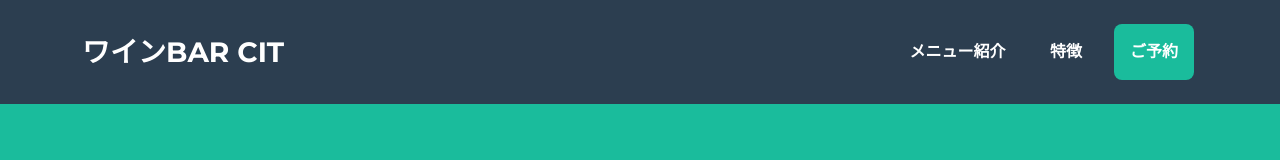
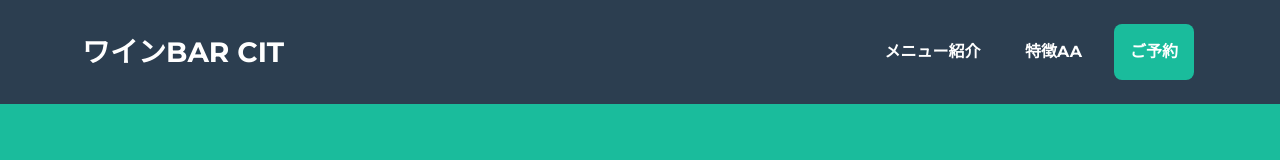
Before and after one commit to hosoyakaito/dedjidon1, a plain HTML site: page index.html in a window 1280 px wide. Shown: the top 160 px of the page. Drawn offline with nearby package versions, Linux system fonts and the light colour scheme.

Commit message:
Update index.html

```diff
--- a/index.html
+++ b/index.html
@@ -24,7 +24,7 @@
     <div class="collapse navbar-collapse" id="navbarResponsive">
       <ul class="navbar-nav ms-auto">
         <li class="nav-item mx-0 mx-lg-1"><a class="nav-link py-3 px-0 px-lg-3 rounded" href="#portfolio">メニュー紹介&nbsp;</a></li>
-        <li class="nav-item mx-0 mx-lg-1"><a class="nav-link py-3 px-0 px-lg-3 rounded" href="#about">特徴</a></li>
+        <li class="nav-item mx-0 mx-lg-1"><a class="nav-link py-3 px-0 px-lg-3 rounded" href="#about">特徴aa</a></li>
         <li class="nav-item mx-0 mx-lg-1"></li>
         <li class="nav-item mx-0 mx-lg-1"><a class="nav-link py-3 px-0 px-lg-3 rounded" href="#contact">ご予約</a></li>
       </ul>
```
